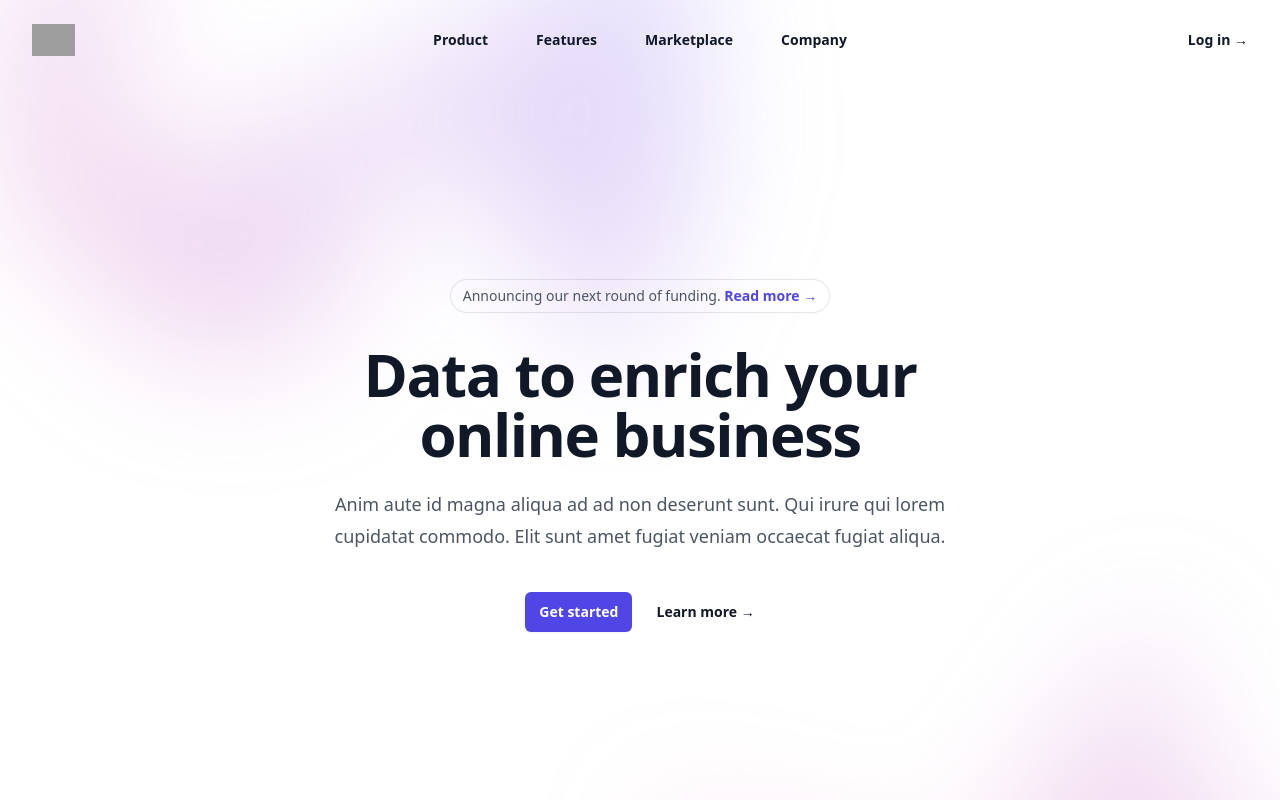
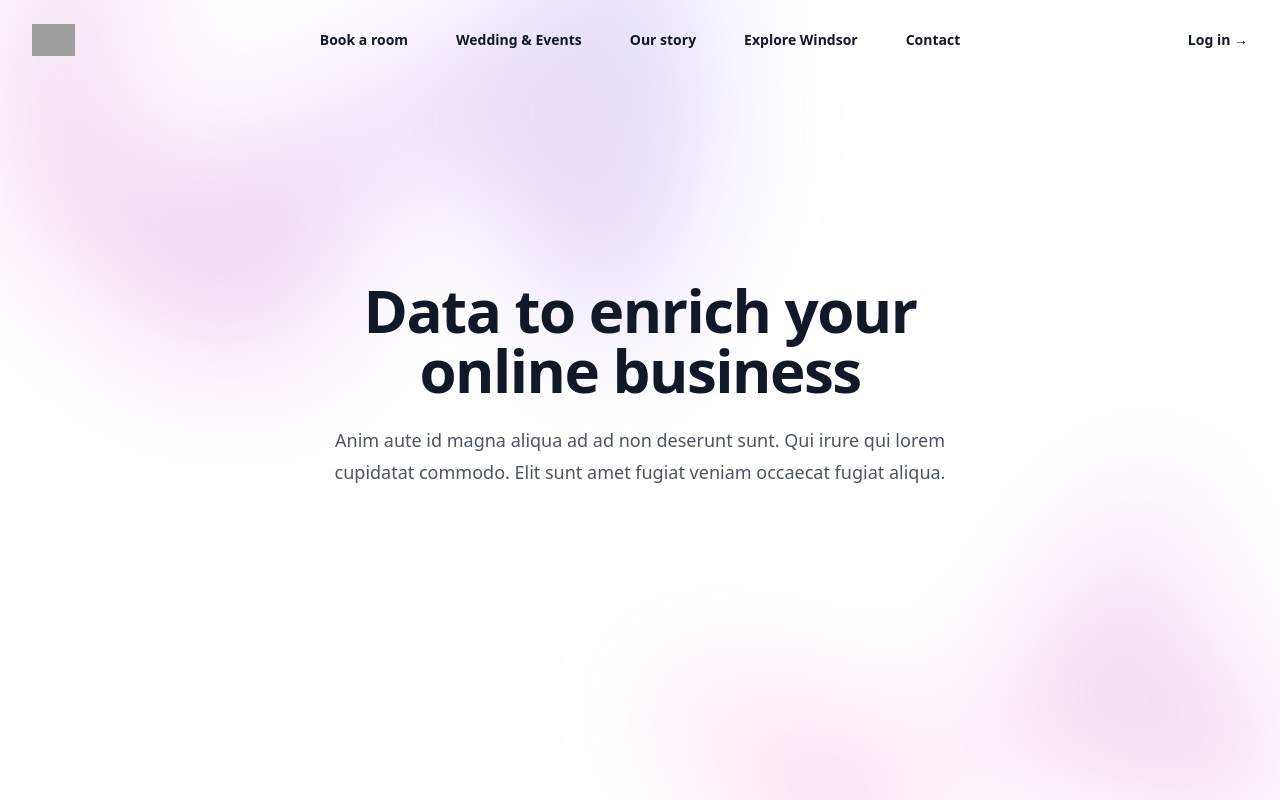
Before and after one commit to SarinEiamfang/Ye_Olde_Walkerville_Redesign, a React (Create React App) app in the folder ye-olde-walkerville/: page / in a window 1280 px wide. Shown: the top 800 px of the page. Built offline with nearby package versions, Linux system fonts and the light colour scheme; grey boxes are pictures that could not be loaded.

Commit message:
update the home UI

```diff
--- a/ye-olde-walkerville/src/components/Hero.jsx
+++ b/ye-olde-walkerville/src/components/Hero.jsx
@@ -4,10 +4,11 @@ import { Dialog } from '@headlessui/react'
 import { Bars3Icon, XMarkIcon } from '@heroicons/react/24/outline'
 
 const navigation = [
-  { name: 'Product', href: '#' },
-  { name: 'Features', href: '#' },
-  { name: 'Marketplace', href: '#' },
-  { name: 'Company', href: '#' },
+  { name: 'Book a room', href: '#' },
+  { name: 'Wedding & Events', href: '#' },
+  { name: 'Our story', href: '#' },
+  { name: 'Explore Windsor', href: '#' },
+  { name: 'Contact', href: '#' }
 ]
 
 export default function Example() {
@@ -19,7 +20,7 @@ export default function Example() {
         <nav className="flex items-center justify-between p-6 lg:px-8" aria-label="Global">
           <div className="flex lg:flex-1">
             <a href="#" className="-m-1.5 p-1.5">
-              <span className="sr-only">Your Company</span>
+              <span className="sr-only">Ye Olde WalkerVille BNB</span>
               <img
                 className="h-8 w-auto"
                 src="https://tailwindui.com/img/logos/mark.svg?color=indigo&shade=600"
@@ -112,15 +113,6 @@ export default function Example() {
           />
         </div>
         <div className="mx-auto max-w-2xl py-32 sm:py-48 lg:py-56">
-          <div className="hidden sm:mb-8 sm:flex sm:justify-center">
-            <div className="relative rounded-full px-3 py-1 text-sm leading-6 text-gray-600 ring-1 ring-gray-900/10 hover:ring-gray-900/20">
-              Announcing our next round of funding.{' '}
-              <a href="#" className="font-semibold text-indigo-600">
-                <span className="absolute inset-0" aria-hidden="true" />
-                Read more <span aria-hidden="true">&rarr;</span>
-              </a>
-            </div>
-          </div>
           <div className="text-center">
             <h1 className="text-4xl font-bold tracking-tight text-gray-900 sm:text-6xl">
               Data to enrich your online business
@@ -129,17 +121,6 @@ export default function Example() {
               Anim aute id magna aliqua ad ad non deserunt sunt. Qui irure qui lorem cupidatat commodo. Elit sunt amet
               fugiat veniam occaecat fugiat aliqua.
             </p>
-            <div className="mt-10 flex items-center justify-center gap-x-6">
-              <a
-                href="#"
-                className="rounded-md bg-indigo-600 px-3.5 py-2.5 text-sm font-semibold text-white shadow-sm hover:bg-indigo-500 focus-visible:outline focus-visible:outline-2 focus-visible:outline-offset-2 focus-visible:outline-indigo-600"
-              >
-                Get started
-              </a>
-              <a href="#" className="text-sm font-semibold leading-6 text-gray-900">
-                Learn more <span aria-hidden="true">→</span>
-              </a>
-            </div>
           </div>
         </div>
         <div
```
